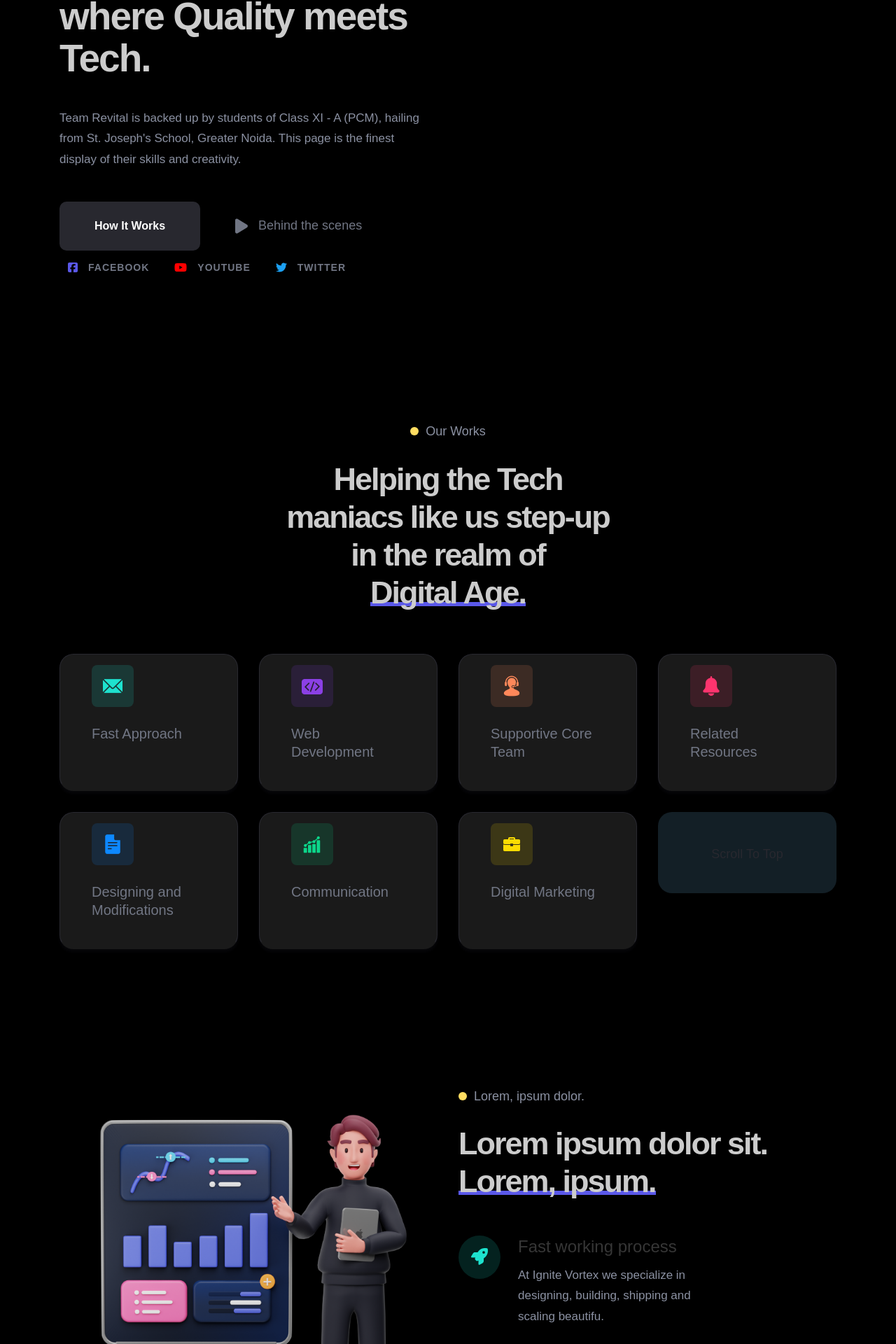
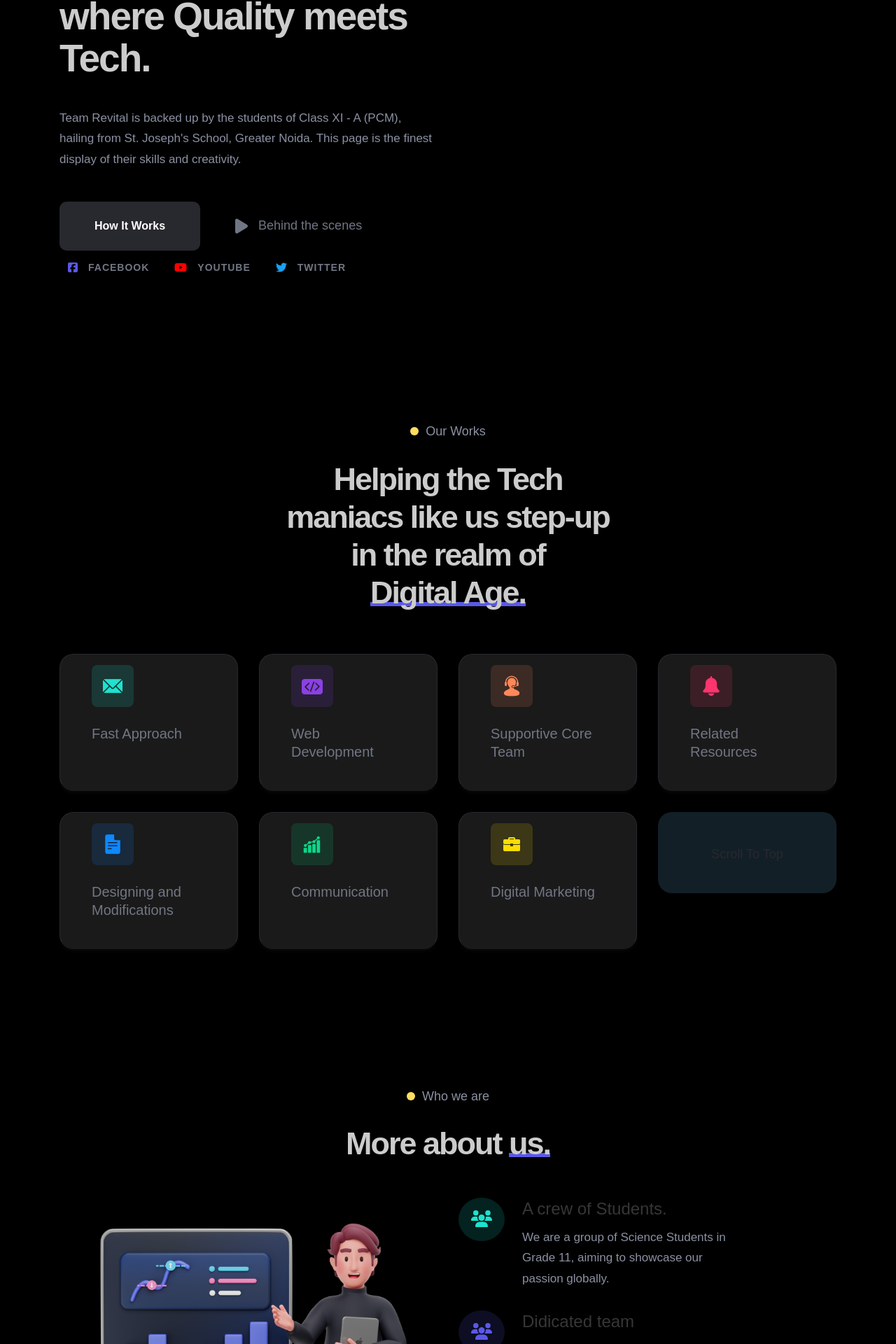
Before and after one commit to ShlokChaitanya/Revital, a React (Create React App) app: page / in a window 1280 px wide. Shown: the part 218-2138 px from the top of the page at 70% size. Built offline with nearby package versions, Linux system fonts and the light colour scheme.

Commit message:
Data changes

```diff
--- a/src/Sections/Features.jsx
+++ b/src/Sections/Features.jsx
@@ -7,15 +7,15 @@ import { faRocket, faUsers, faHeadset } from '@fortawesome/free-solid-svg-icons'
 function Features() {
   return (
     <section className="section feature" id="feature" aria-label="feature">
+      <p className="section-subtitle has-before text-center">Who we are</p>
+      <h2 className="h2 section-title text-center">More about <span className="has-before">us.</span></h2>
       <div className="container">
         <figure className="feature-banner">
           <img src={Images} width="582" height="585" loading="lazy" alt="feature banner" className="w-100"/>
         </figure>
         <div className="feature-content">
-          <p className="section-subtitle has-before">Lorem, ipsum dolor.</p>
-          <h2 className="h2 section-title">Lorem ipsum dolor sit.<span className="has-before">Lorem, ipsum.</span></h2>
           <ul className="feature-list">
-            {[{ icon: faRocket, color: "174, 77%, 50%", title: "Fast working process", text: "At Ignite Vortex we specialize in designing, building, shipping and scaling beautifu." }, { icon: faUsers, color: "241, 77%, 63%", title: "Didicated team", text: "At Ignite Vortex we specialize in designing, building, shipping and scaling beautifu." }, { icon: faHeadset, color: "343, 98%, 60%", title: "24/7 hours support", text: "At Ignite Vortex we specialize in designing, building, shipping and scaling beautifu." }].map((item, index) => {
+            {[{ icon: faUsers, color: "174, 77%, 50%", title: "A crew of Students.", text: "We are a group of Science Students in Grade 11, aiming to showcase our passion globally." }, { icon: faUsers, color: "241, 77%, 63%", title: "Didicated team", text: "At Ignite Vortex we specialize in designing, building, shipping and scaling beautifu." }, { icon: faHeadset, color: "343, 98%, 60%", title: "24/7 hours support", text: "At Ignite Vortex we specialize in designing, building, shipping and scaling beautifu." }].map((item, index) => {
               return (
                 <li key={index}>
                   <div className="feature-card">
--- a/src/Sections/Hero.jsx
+++ b/src/Sections/Hero.jsx
@@ -22,7 +22,7 @@ function Hero() {
                         Welcome to <span className="has-before">Revital</span>, where Quality meets Tech.
                     </h1>
                     <p className="hero-text">
-                        Team Revital is backed up by students of Class XI - A (PCM), hailing from St. Joseph's School, Greater Noida. This page is the finest display of their skills and creativity.
+                        Team Revital is backed up by the students of Class XI - A (PCM), hailing from St. Joseph's School, Greater Noida. This page is the finest display of their skills and creativity.
                     </p>
 
                     <div className="wrapper">
--- a/src/Sections/NewsLetters.jsx
+++ b/src/Sections/NewsLetters.jsx
@@ -44,15 +44,15 @@ function NewsLetters() {
         </figure>
         <div className="newsletter-content">
 
-          <p className="section-subtitle has-before">Get every update</p>
+          <p className="section-subtitle has-before">Hear from us!</p>
 
-          <h2 className="h2 section-title">Subscribe newslater get latest updates and deals</h2>
+          <h2 className="h2 section-title">Subscribe to the newsletter and get latest tech tips.</h2>
 
           <form action="" className="newsletter-form">
-            <input type="email" name="email_address" value={email} onChange={handleEmailChange} placeholder="Enter your mail" required className="email-field" />
+            <input type="email" name="email_address" value={email} onChange={handleEmailChange} placeholder="Enter your email" required className="email-field" />
 
             <button type="submit" onClick={handleNewsletterSubmit} className="btn btn-secondary has-before has-after">
-              <span className="span">Subscribe</span>
+              <span className="span">Subscribe (coming soon)</span>
               <FontAwesomeIcon icon={faAnglesRight} />
             </button>
           </form>
--- a/src/Sections/Projects.jsx
+++ b/src/Sections/Projects.jsx
@@ -6,6 +6,14 @@ import Project02 from '../Assets/Images/project-2.jpg'
 import Project03 from '../Assets/Images/project-3.jpg'
 import Project04 from '../Assets/Images/project-4.jpg'
 import Project05 from '../Assets/Images/project-5.jpg'
+
+const ProjectsData = [
+
+    { image: Project02, title: "Book art design", tag: "Branding" },
+    { image: Project03, title: "Book art design", tag: "Branding" },
+    { image: Project04, title: "Book art design", tag: "Branding" },
+    { image: Project05, title: "Book art design", tag: "Branding" }
+]
 
 function Projects() {
     const [activeIndex, setActiveIndex] = useState(0);
@@ -19,7 +27,7 @@ function Projects() {
             <div className="container">
                 <p className="section-subtitle has-before text-center">Useful Resources</p>
                 <h2 className="h2 section-title text-center">
-                    Here are few projects gathered by us for <span className="has-before">educative purposes.</span>
+                    Here are a few projects gathered by us for <span className="has-before">educative purposes.</span>
                 </h2>
                 <ul className="filter-list">
                     {['Website', 'Landing Page', 'iOS App', 'Branding Design'].map((filter, index) => (
@@ -29,18 +37,18 @@ function Projects() {
                     ))}
                 </ul>
                 <ul className="grid-list">
-                    {[ Project02, Project03, Project04, Project05].map((project, index) => (
+                    {ProjectsData.map((project, index) => (
                         <li key={index} className={activeIndex === index ? 'active' : ''}>
                             <div className="project-card">
                                 <figure className="card-banner img-holder" style={{ "--width": "835", "--height": "429;" }}>
-                                    <img src={project} width="835" height="429" loading="lazy" alt="Virtual Chemistry Lab"
+                                    <img src={project.image} width="835" height="429" loading="lazy" alt="Virtual Chemistry Lab"
                                         className="img-cover" />
                                 </figure>
                                 <div className="card-content">
                                     <h3 className="h3">
-                                        <a href="https://chemcollective.org/vlab/98" className="card-title">Virtual Chemistry Lab</a>
+                                        <a href="https://chemcollective.org/vlab/98" className="card-title">{project.title}</a>
                                     </h3>
-                                    <a href="https://chemcollective.org/vlab/98" className="card-tag">By chemcollective.org</a>
+                                    <a href="https://chemcollective.org/vlab/98" className="card-tag">{project.tag}</a>
                                 </div>
                             </div>
                         </li>
```
